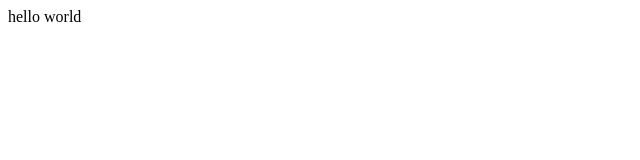
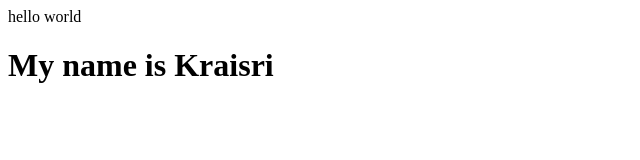
Before and after one commit to Kraisri/justTest, a plain HTML site: page index.html in a window 1280 px wide. Shown: the whole page, without its empty margins (0-640 px from the left). Drawn offline with Linux system fonts and the light colour scheme.

Commit message:
add new my name
add new my name

```diff
--- a/index.html
+++ b/index.html
@@ -3,5 +3,6 @@
 </head>
 <body>
 hello world
+<h1>My name is Kraisri</h1>
 </body>
 <html>
```
